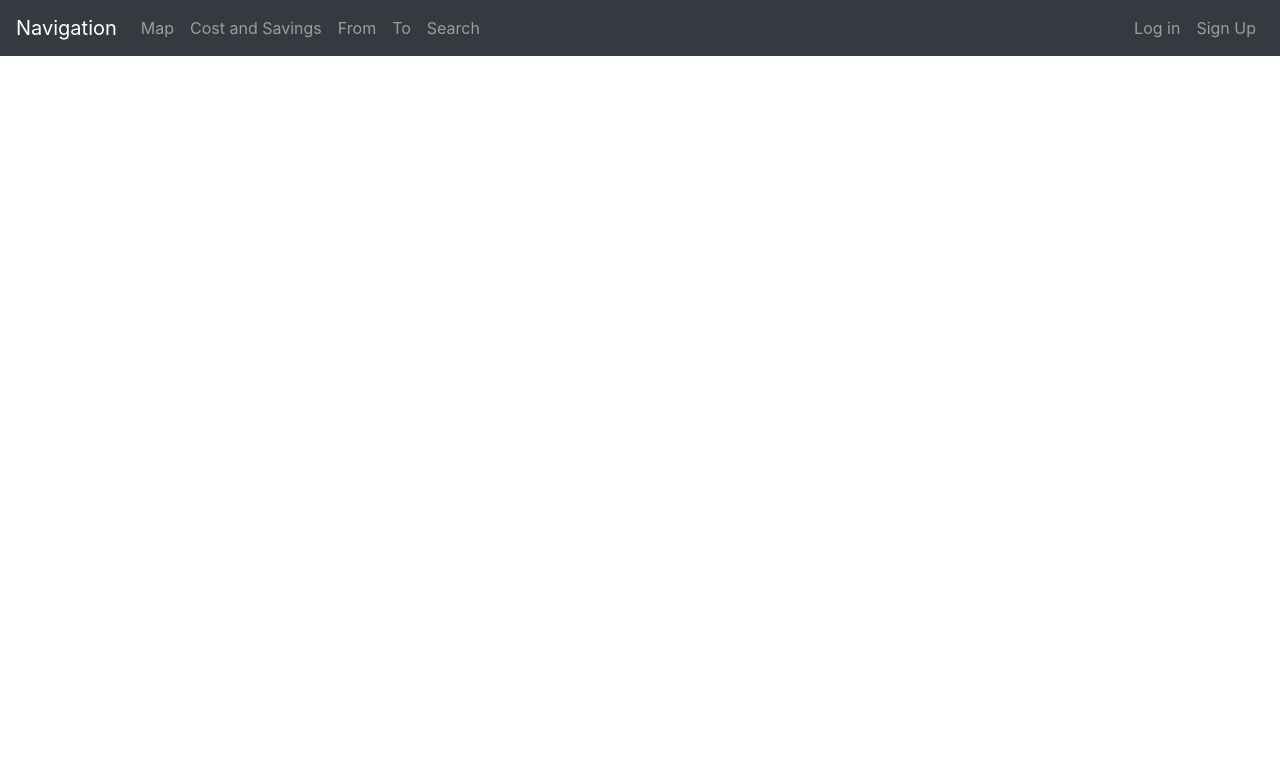
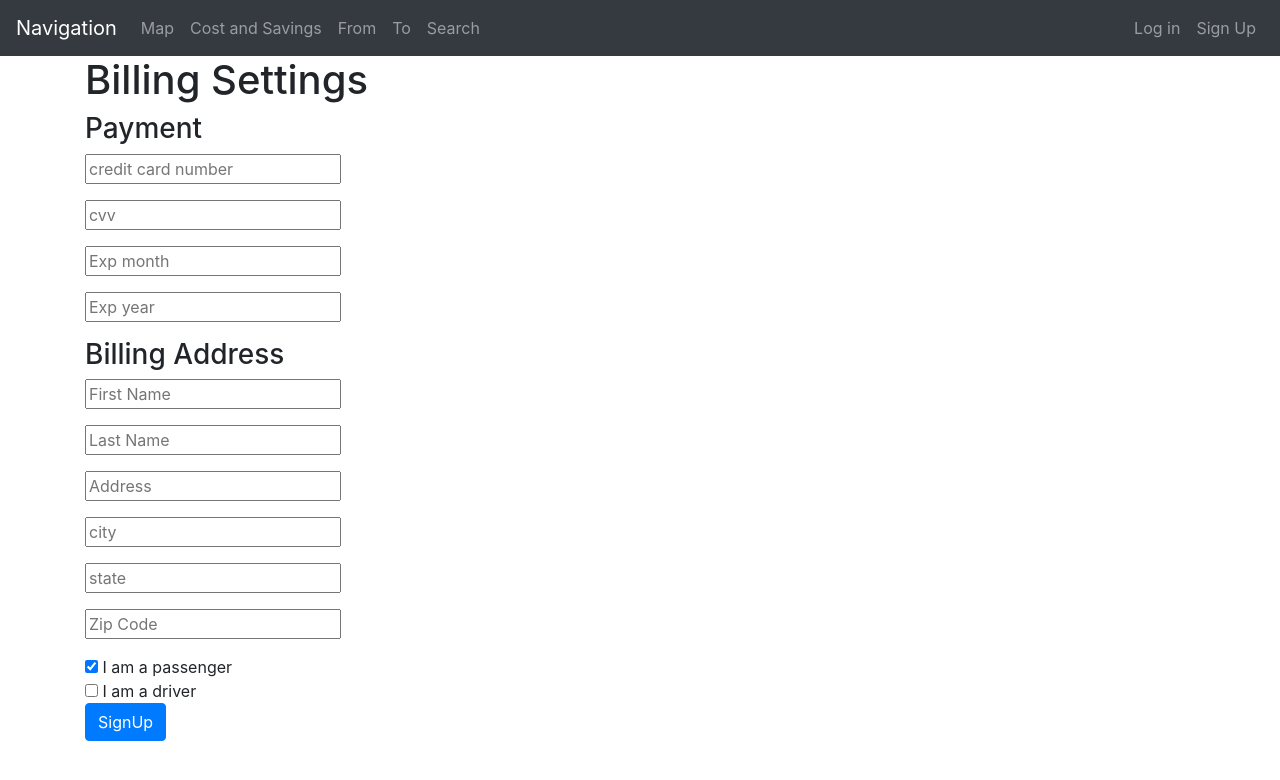
Before and after one commit to willzhiwang/ECE5800, a PHP site: page /billing.php in a window 1280 px wide. Shown: the top 780 px of the page. Run offline with PHP 8.4, Linux system fonts and the light colour scheme.

Commit message:
few frontend work

```diff
--- a/Group7/billing.php
+++ b/Group7/billing.php
@@ -10,3 +10,28 @@
 <?php
     require "header.php"
 ?>
+<main>
+      <div class="container">
+         <section>
+            <h1>Billing Settings</h1>
+            <form action = "account.inc.php" method = "post">
+            <h3>Payment</h3>
+            <div class="form-group"><input type="text" name="cardNu" placeholder="credit card number"></div>
+            <div class="form-group"><input type="text" name="cvv" placeholder="cvv"></div>
+            <div class="form-group"><input type="text" name="eMonth" placeholder="Exp month"></div>
+            <div class="form-group"><input type="text" name="eYear" placeholder="Exp year"></div>
+
+            <h3>Billing Address</h3>
+            <div class="form-group"><input type="text" name="fname" placeholder="First Name"></div>
+            <div class="form-group"><input type="text" name="lname" placeholder="Last Name"></div>
+            <div class="form-group"><input type="text" name="Address" placeholder="Address"></div>
+            <div class="form-group"><input type="text" name="city" placeholder="city"></div>
+            <div class="form-group"><input type="text" name="state" placeholder="state"></div>
+            <div class="form-group"><input type="text" name="zip" placeholder="Zip Code"></div>
+            <div class="form-group"><input type="checkbox" name="userType" value="passenger"checked> I am a passenger<br>
+            <div class="form-group"><input type="checkbox" name="userType" value="driver" > I am a driver<br>
+            <div class="form-group"><button type="submit" class="btn btn-primary" name="signup-submit">SignUp</button></div>
+            </form>
+        </section>
+    </div>
+</main>
```
Also changed, not shown: Group7/account.php (+19 -0 lines).
